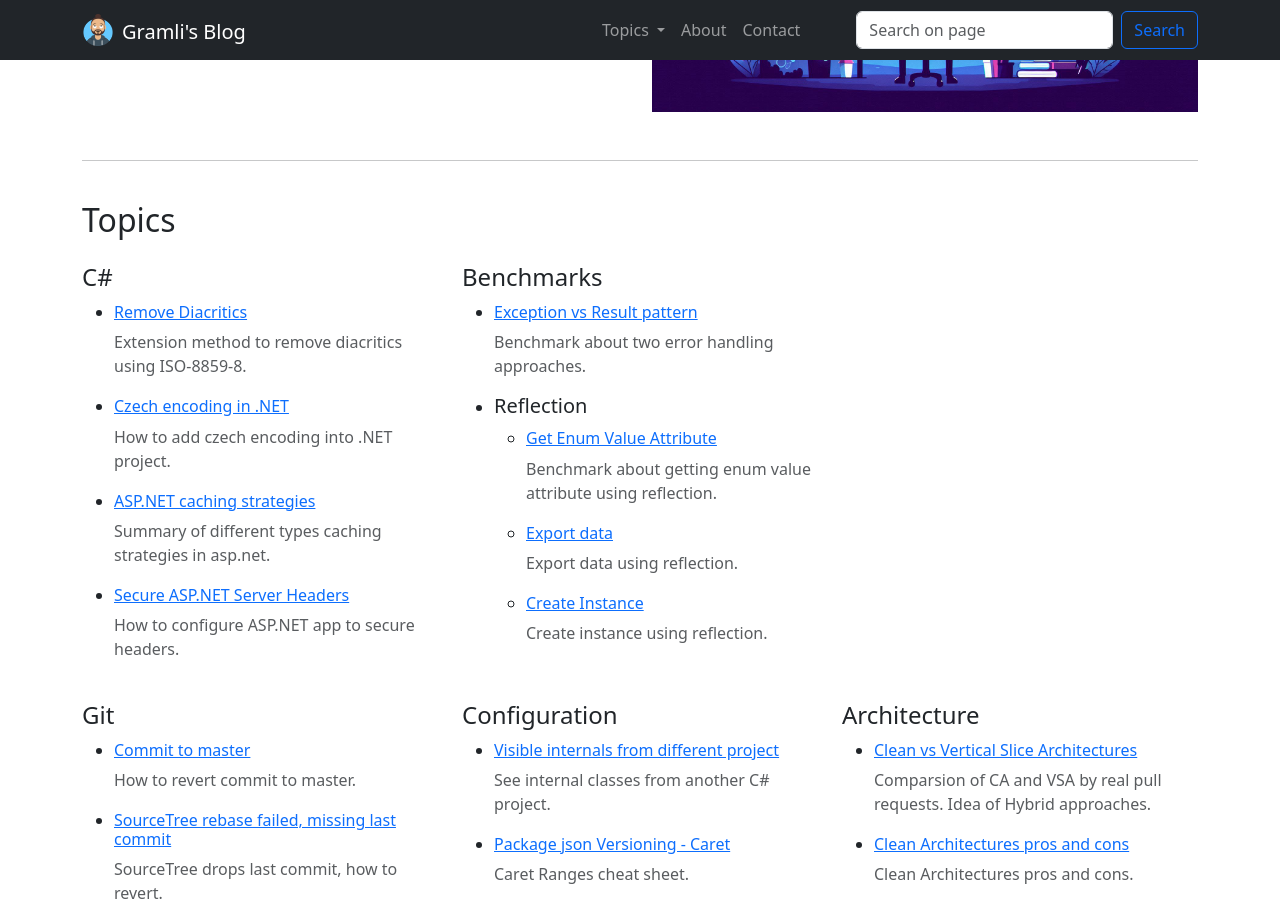
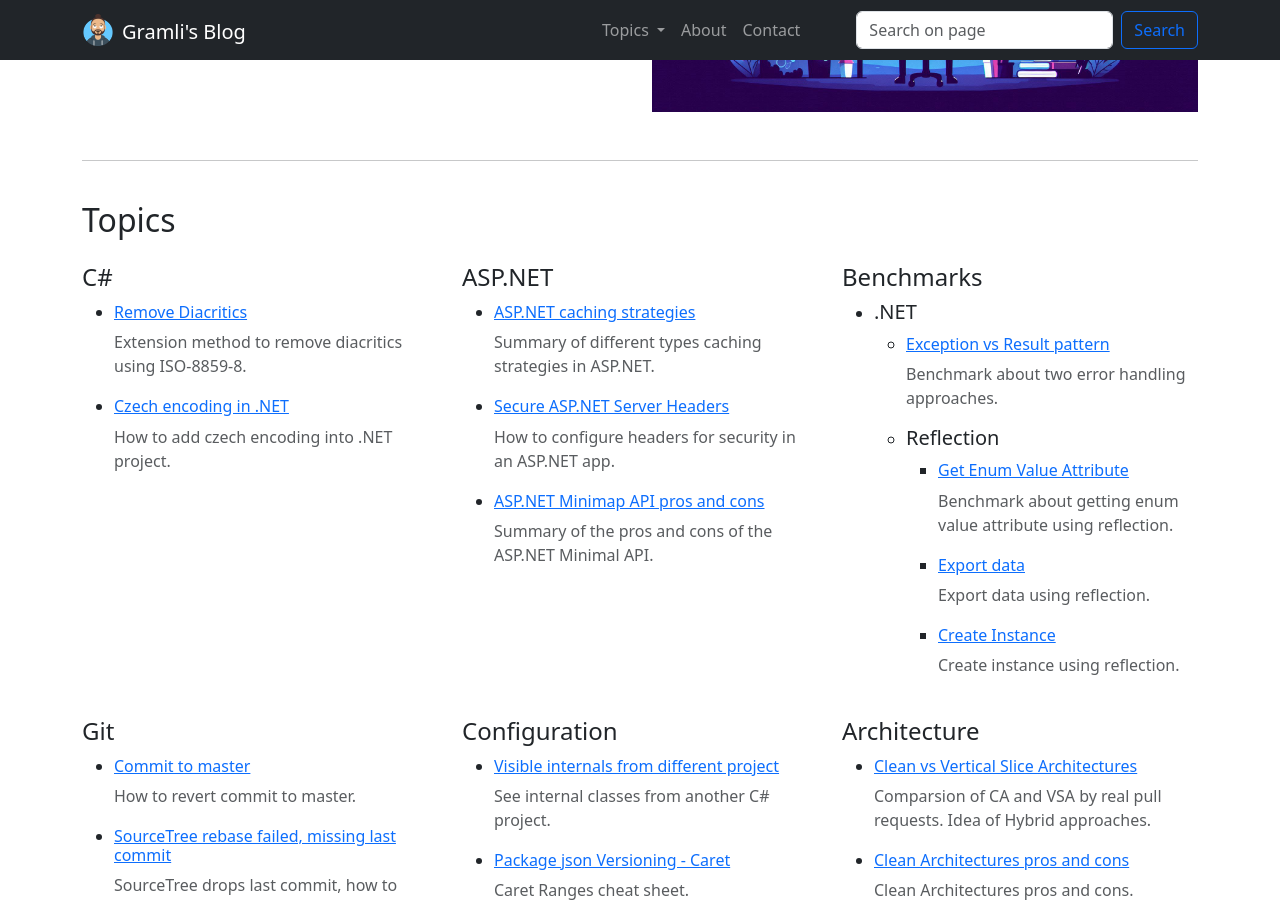
Before and after one commit to Gramli/gramli.github.io, a Jekyll site: the page index.html, which Jekyll copies as it is, in a window 1280 px wide and 900 px high, scrolled down 308 px. Built offline with Jekyll 4.4.1, drawn with Linux system fonts in a browser that asks for light colours.

Commit message:
add minimal api pros and cons

```diff
--- a/index.html
+++ b/index.html
@@ -36,10 +36,12 @@
               </a>
               <ul class="dropdown-menu" aria-labelledby="navbarDropdown">
                 <li><a class="dropdown-item" href="#posts">C#</a></li>
+                <li><a class="dropdown-item" href="#posts">ASP.NET</a></li>
                 <li><a class="dropdown-item" href="#posts">Benchmarks</a></li>
                 <li><hr class="dropdown-divider"></li>
                 <li><a class="dropdown-item" href="#posts1">Git</a></li>
                 <li><a class="dropdown-item" href="#posts1">Configuration</a></li>
+                <li><a class="dropdown-item" href="#posts1">Architecture</a></li>
               </ul>
             </li>
             <li class="nav-item">
@@ -95,18 +97,30 @@
                 <h6><a href="https://gramli.github.io/posts/code/csharp/czech-encodings" class="link-primary">Czech encoding in .NET</a></h6>
                 <p class="text-muted">How to add czech encoding into .NET project.</p>
               </li>
+            </ul>
+          </div>
+          <div class="col-sm-auto col-md-auto col-lg-4">
+            <h4>ASP.NET</h4>
+            <ul>
               <li>
                 <h6><a href="https://gramli.github.io/posts/code/csharp/aspnet-web-api-caching-strategies" class="link-primary">ASP.NET caching strategies</a></h6>
-                <p class="text-muted">Summary of different types caching strategies in asp.net.</p>
+                <p class="text-muted">Summary of different types caching strategies in ASP.NET.</p>
               </li>
               <li>
                 <h6><a href="https://gramli.github.io/posts/code/csharp/secure-asp-net-headers" class="link-primary">Secure ASP.NET Server Headers</a></h6>
-                <p class="text-muted">How to configure ASP.NET app to secure headers.</p>
+                <p class="text-muted">How to configure headers for security in an ASP.NET app.</p>
+              </li>
+              <li>
+                <h6><a href="https://gramli.github.io/posts/code/csharp/minimap-api-pros-and-cons" class="link-primary">ASP.NET Minimap API pros and cons</a></h6>
+                <p class="text-muted">Summary of the pros and cons of the ASP.NET Minimal API.</p>
               </li>
             </ul>
           </div>
           <div class="col-sm-auto col-md-auto col-lg-4">
             <h4>Benchmarks</h4>
+            <ul>
+              <li>
+                <h5>.NET</h5>
                 <ul>
                   <li>
                     <h6><a href="https://gramli.github.io/posts/benchmarks/exceptions-vs-result" class="link-primary">Exception vs Result pattern</a></h6>
@@ -130,8 +144,8 @@
                     </ul>
                   </li>
                 </ul>
-          </div>
-          <div class="col-sm-auto col-md-auto col-lg-4">
+              </li>
+            </ul>
           </div>
         </div>
       </section>
```
Also changed, not shown: posts/architecture/clean-architecture-pros-and-cons.md (+21 -12 lines), posts/architecture/minimap-api-pros-and-cons.md (added, +24 -0 lines). Lines whose indentation alone changed are shown as unchanged.
